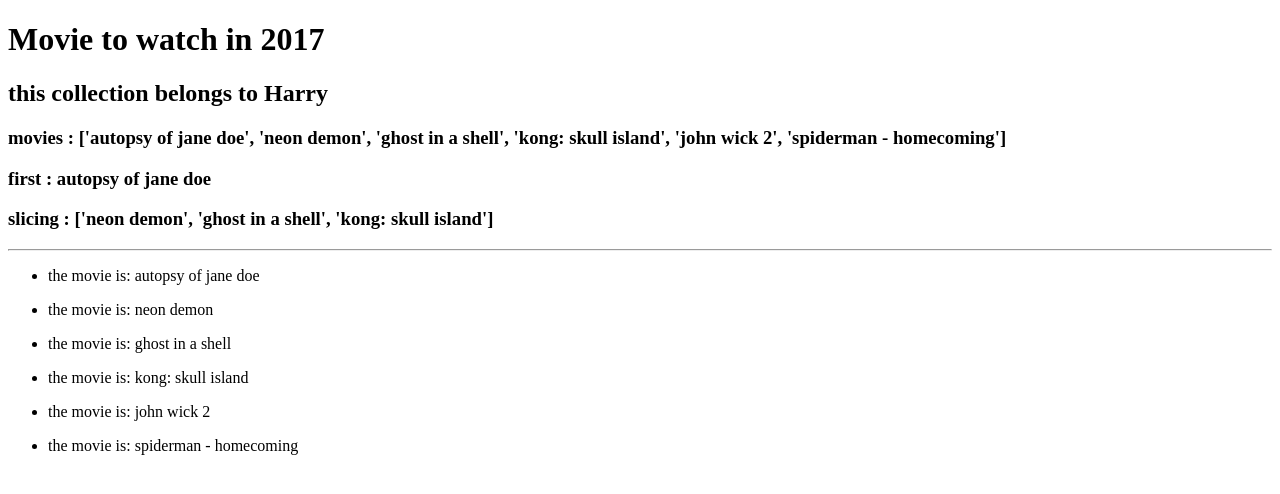
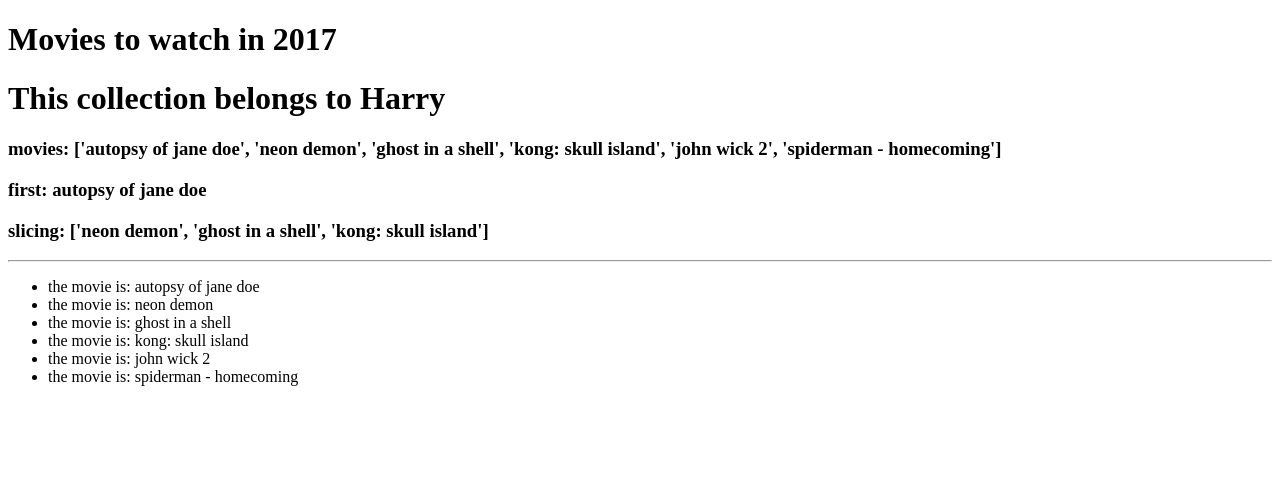
Before and after one commit to haraonline/flask_basics, a Flask app: page /watch in a window 1280 px wide. Shown: the top 494 px of the page. Run offline with Flask 2, Linux system fonts and the light colour scheme.

Commit message:
updated movies.html
the ul tags should be outside the loop

```diff
--- a/templates/movies.html
+++ b/templates/movies.html
@@ -1,24 +1,27 @@
+
 <!DOCTYPE html>
 <html lang="en">
+
 <head>
     <meta charset="UTF-8">
     <title>Watchable</title>
 </head>
 
 <body>
-        <h1> Movie to watch in 2017 </h1>
-        <h2> this collection belongs to {{ name }} </h2>
+    <h1>Movies to watch in 2017</h1>
+    <h1>This collection belongs to {{ name }} </h1>
 
-        <h3>movies  : {{ movies }} </h3>
-        <h3>first   : {{ movies[0] }} </h3>
-        <h3>slicing : {{ movies[1:4] }} </h3>
+    <h3> movies: {{ movies }} </h3>
+    <h3> first: {{ movies[0] }} </h3>
+    <h3> slicing: {{ movies[1:4] }} </h3>
+
     <hr>
 
+    <ul>
         {% for item in movies %}
-            <ul>
-                <li>the movie is: {{ item }} </li>
+            <li> the movie is: {{ item }} </li>
+        {% endfor %}
     </ul>
-        {% endfor %}
 
 </body>
 </html>
```
Lines whose indentation alone changed are shown as unchanged.
